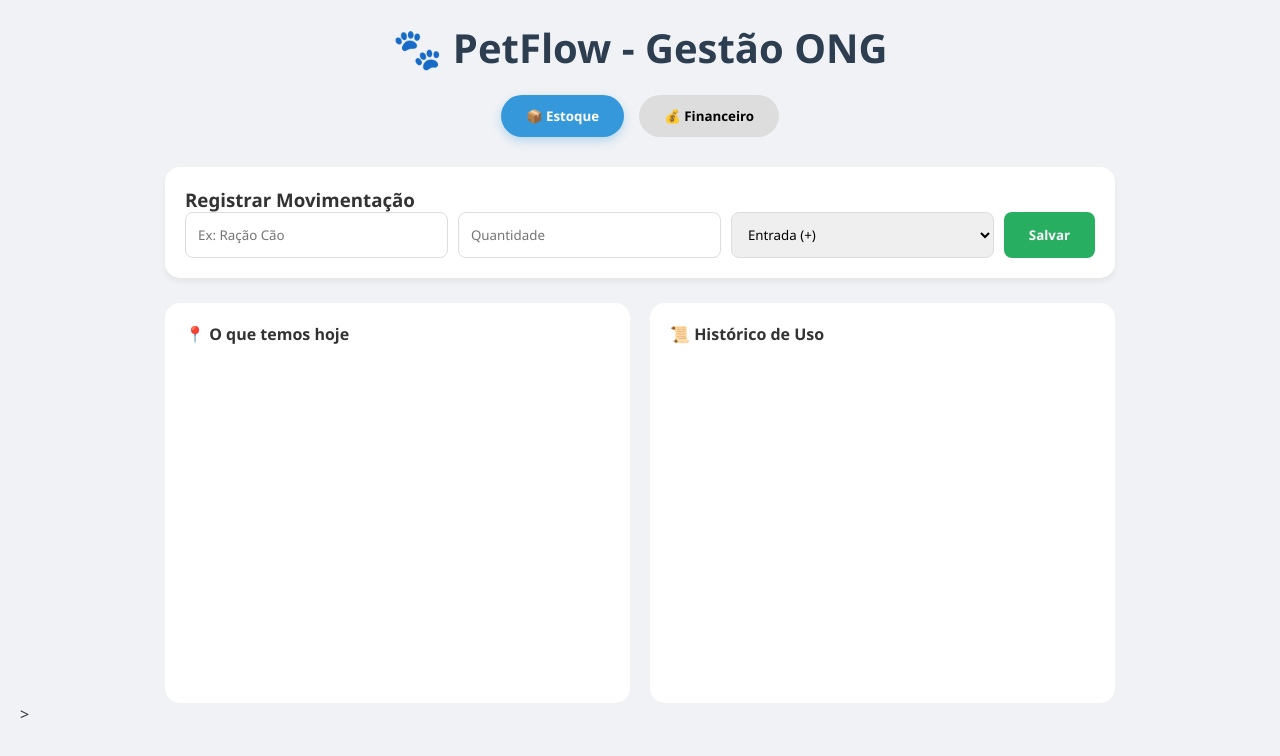
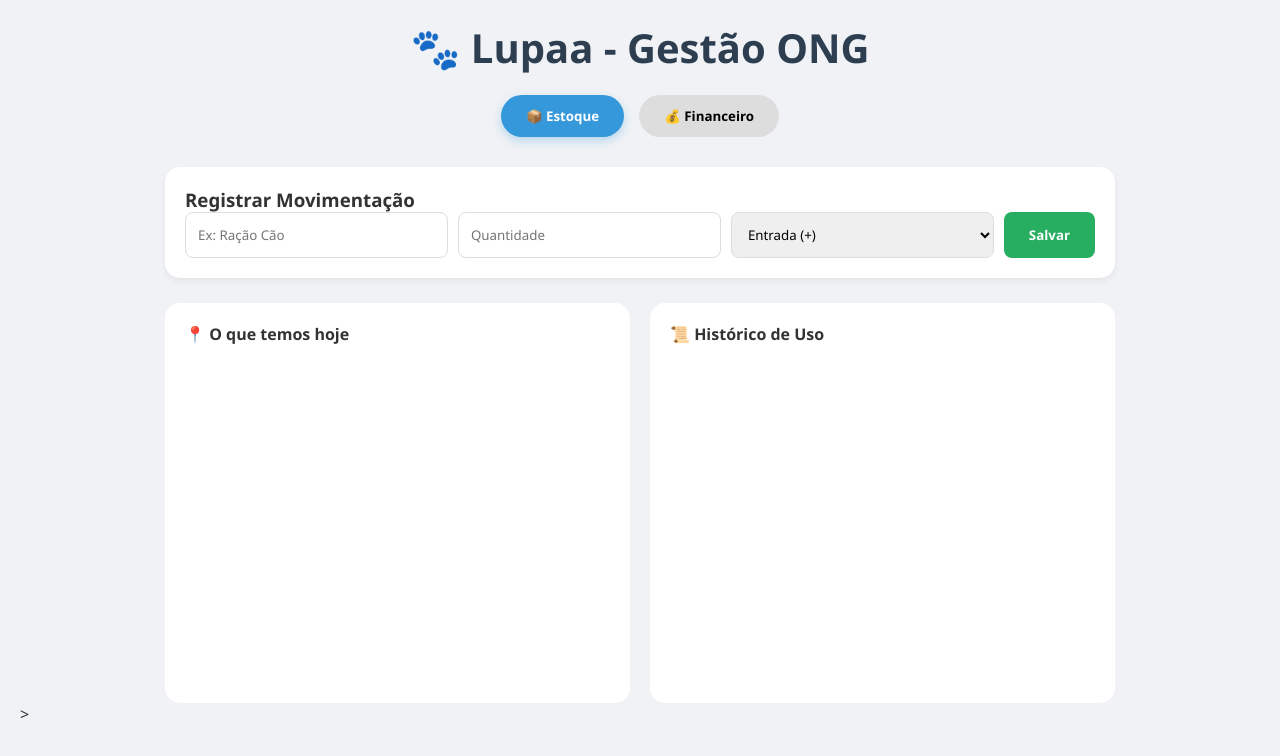
Before and after one commit to Tati785/petflow-ong, a React (Vite) app: page / in a window 1280 px wide. Shown: the top 756 px of the page. Built offline with nearby package versions, Linux system fonts and the light colour scheme.

Commit message:
ajuste na tag  h1

```diff
--- a/src/App.jsx
+++ b/src/App.jsx
@@ -86,7 +86,7 @@ function App() {
   return (
     <div className="container-geral">
       <header className="topo">
-        <h1>🐾 PetFlow - Gestão ONG</h1>
+        <h1>🐾 Lupaa - Gestão ONG </h1>
         <div className="abas-navegacao">
           <button onClick={() => setAbaAtiva('estoque')} className={abaAtiva === 'estoque' ? 'btn-aba ativa' : 'btn-aba'}>📦 Estoque</button>
           <button onClick={() => setAbaAtiva('financeiro')} className={abaAtiva === 'financeiro' ? 'btn-aba ativa' : 'btn-aba'}>💰 Financeiro</button>
```
